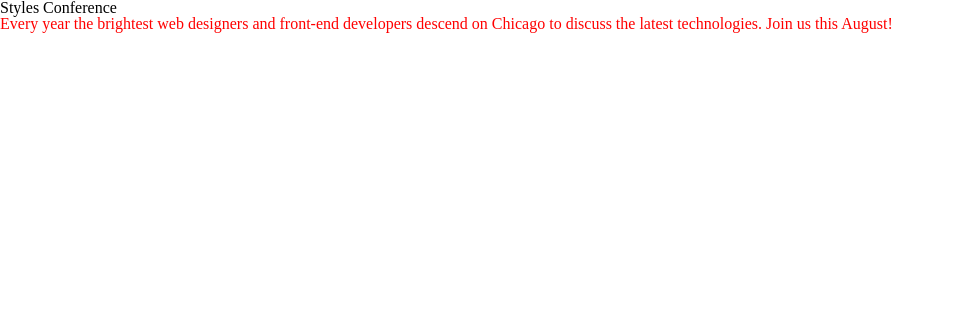
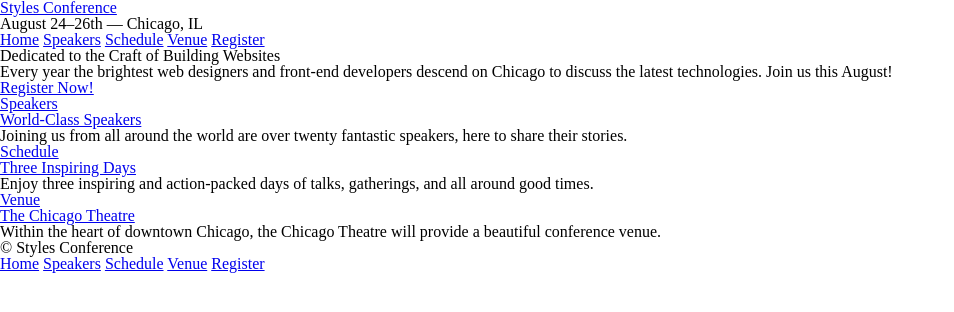
Before and after one commit to MatosChrist/shayhowe-learntocode, a plain HTML site: page index.html in a window 1280 px wide. Shown: the whole page, without its empty margins (0-954 px from the left). Drawn offline with Linux system fonts and the light colour scheme.

Commit message:
Lesson 2 complete

```diff
--- a/assets/stylesheets/main.css
+++ b/assets/stylesheets/main.css
@@ -46,7 +46,3 @@
 	border-collapse: collapse;
 	border-spacing: 0;
 }
-/* Where my code starts */
-p {
-	color: red;
-}
--- a/index.html
+++ b/index.html
@@ -6,9 +6,54 @@
 		<link rel="stylesheet" href="assets/stylesheets/main.css">
 	</head>
 	<body>
-		<div>
-			<h1>Styles Conference</h1>
-			<p>Every year the brightest <i>web designers</i> and <i>front-end developers</i> descend on Chicago to discuss the latest technologies. <strong>Join us</strong> this August!</p>
-		</div>
+		<header>
+			<h1><a href="index.html">Styles Conference</a></h1>
+			<h3>August 24&ndash;26th &mdash; Chicago, IL</h3>
+			<nav>
+				<a href="index.html">Home</a>
+				<a href="speakers.html">Speakers</a>
+				<a href="schedule.html">Schedule</a>
+				<a href="venue.html">Venue</a>
+				<a href="register.html">Register</a>
+			</nav>
+		</header>
+		<section>
+			<h2>Dedicated to the Craft of Building Websites</h2>
+			<p>Every year the brightest web designers and front-end developers descend on Chicago to discuss the latest technologies. Join us this August!</p>
+			<a href="register.html">Register Now!</a>
+		</section>
+		<section>
+			<section>
+				<a href="speakers.html">
+					<h5>Speakers</h5>
+    				<h3>World-Class Speakers</h3>
+    			</a>
+    			<p>Joining us from all around the world are over twenty fantastic speakers, here to share their stories.</p>
+			</section>
+			<section>
+				<a href="schedule.html">
+					<h5>Schedule</h5>
+					<h3>Three Inspiring Days</h3>
+				</a>
+				<p>Enjoy three inspiring and action-packed days of talks, gatherings, and all around good times.</p>
+			</section>
+			<section>
+				<a href="venue.html">
+					<h5>Venue</h5>
+					<h3>The Chicago Theatre</h3>
+				</a>
+				<p>Within the heart of downtown Chicago, the Chicago Theatre will provide a beautiful conference venue.</p>
+			</section>
+		</section>
+		<footer>
+			<small>&copy; Styles Conference</small>
+			<nav>
+				<a href="index.html">Home</a>
+				<a href="speakers.html">Speakers</a>
+				<a href="schedule.html">Schedule</a>
+				<a href="venue.html">Venue</a>
+				<a href="register.html">Register</a>
+			</nav>
+		</footer>
 	</body>
 </html>
```
Also changed, not shown: register.html (added, +32 -0 lines), schedule.html (added, +32 -0 lines), speakers.html (added, +32 -0 lines), venue.html (added, +32 -0 lines).
